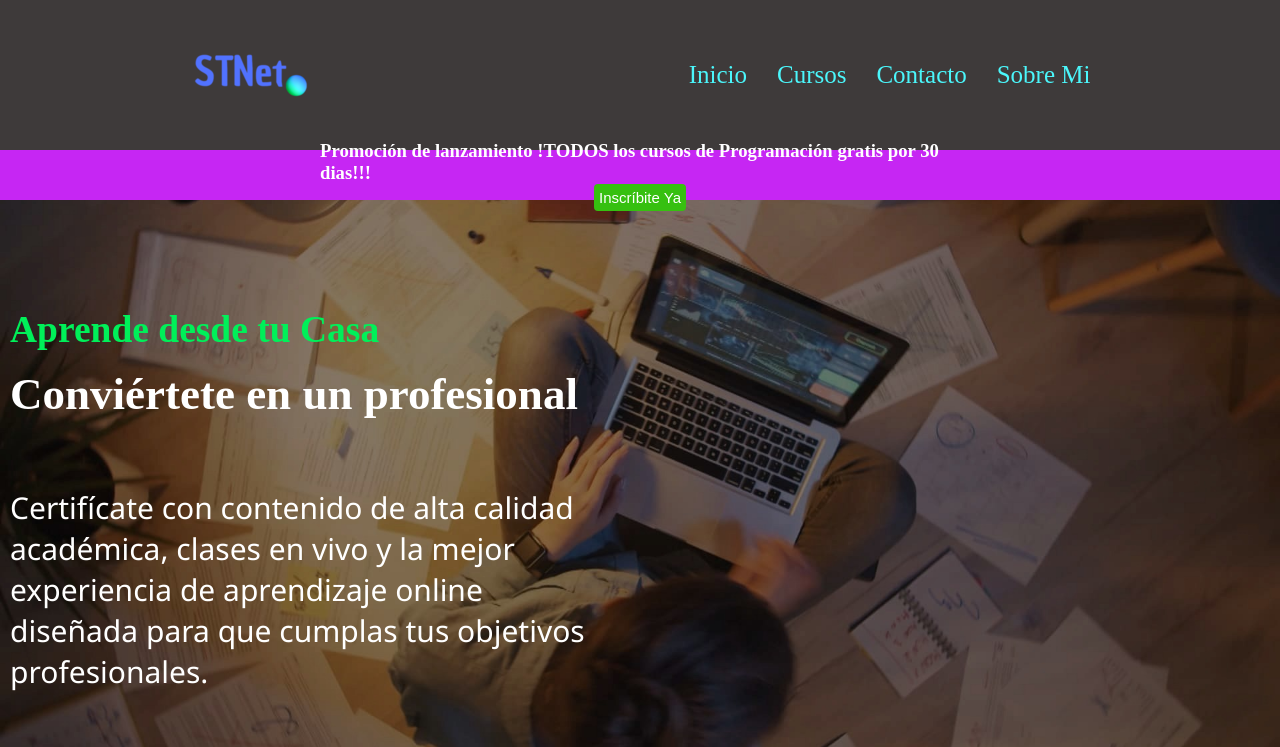
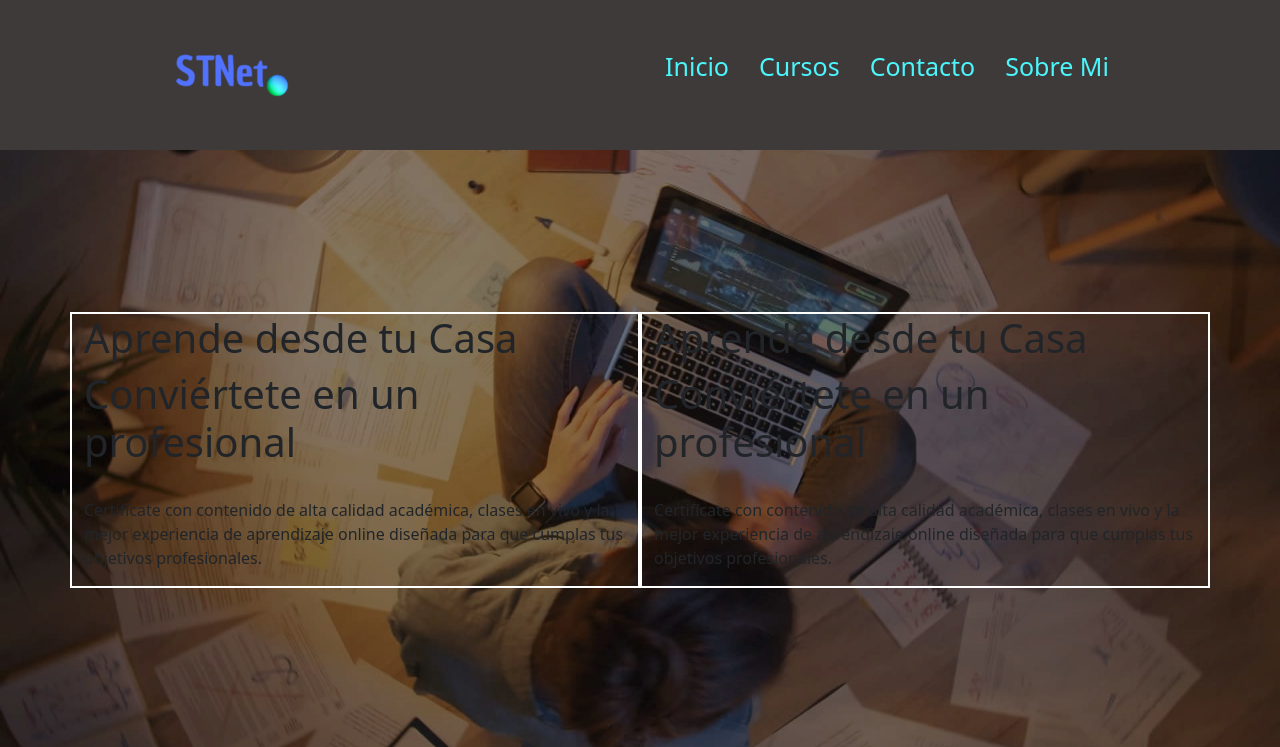
Before and after one commit to federic47/idea-Koss, a plain HTML site: page index.html in a window 1280 px wide. Shown: the top 747 px of the page. Drawn offline with nearby package versions, Linux system fonts and the light colour scheme.

Commit message:
rompiendo la seccion parallax

```diff
--- a/index.html
+++ b/index.html
@@ -6,6 +6,7 @@
     <meta name="viewport" content="width=device-width, initial-scale=1.0">
     <link rel="shortcut icon" href="assets/logo-favi.ico">
 	<link href="https://unpkg.com/aos@2.3.1/dist/aos.css" rel="stylesheet">
+	<link href="https://cdn.jsdelivr.net/npm/bootstrap@5.1.3/dist/css/bootstrap.min.css" rel="stylesheet" integrity="sha384-1BmE4kWBq78iYhFldvKuhfTAU6auU8tT94WrHftjDbrCEXSU1oBoqyl2QvZ6jIW3" crossorigin="anonymous">
 	<link rel="stylesheet" href="styles.css">
     <title>Inicio</title>
 </head>
@@ -24,23 +25,30 @@
 		</nav>
 	</header>
 
-	<!-- DIV BANNER------------ -->
-	<div class="banner">
-		<div class="banner_caja">
-			<h3>Promoción de lanzamiento !TODOS los cursos de Programación gratis por 30 dias!!!</h3>
-			<a href="#cursos"><input type="button" value ="Inscríbite Ya"/></a>
-		</div>
-	</div>
+
 
 	<!-- SECCION PARALAX------------ -->
 	<section class="parallax">
-			<div class="texto_parallax">
+			<div class="container">
+				<div class="row">
+					<div class="col-md-6">
 						<small><h1 class =texto_parallax_1>Aprende desde tu Casa</h1></small>
 						<h1 class =texto_parallax_2>Conviértete en un profesional</h1>
 						<br>
 						<p>Certifícate con contenido de alta calidad académica, clases en vivo y la mejor experiencia de aprendizaje
 						online diseñada para que cumplas tus objetivos profesionales.
 						</p>
+					</div>
+
+					<div class="col-md-6">
+						<small><h1 class =texto_parallax_1>Aprende desde tu Casa</h1></small>
+						<h1 class =texto_parallax_2>Conviértete en un profesional</h1>
+						<br>
+						<p>Certifícate con contenido de alta calidad académica, clases en vivo y la mejor experiencia de aprendizaje
+						online diseñada para que cumplas tus objetivos profesionales.
+						</p>
+					</div>
+				</div>
 			</div>
 	</section>
 
@@ -101,9 +109,13 @@
 	</div>
 	</footer>
 
+
+
 	<script src="https://unpkg.com/aos@2.3.1/dist/aos.js"></script>
 	<script>
 		AOS.init();
 	</script>
+
+	<script src="https://cdn.jsdelivr.net/npm/bootstrap@5.1.3/dist/js/bootstrap.bundle.min.js" integrity="sha384-ka7Sk0Gln4gmtz2MlQnikT1wXgYsOg+OMhuP+IlRH9sENBO0LRn5q+8nbTov4+1p" crossorigin="anonymous"></script>
 </body>
 </html>
--- a/styles.css
+++ b/styles.css
@@ -3,6 +3,10 @@
 *{
     margin: 0;
     padding: 0;
+}
+
+img{
+    max-width: 100%;
 }
 
 header {
@@ -39,34 +43,6 @@ header nav ul li a{
 
 }
 
- .banner {
-    display: flex;
-    justify-content: center;
-    background-color: rgb(198, 38, 243);
-    width: auto;
-    height: auto;
- }
-
- .banner_caja{
-    display: flex;
-    flex-direction: column;
-    justify-content: center;
-    align-items: center;
-    background-color: rgb(198, 38, 243);
-    width: 50%;
-    height: 50px;
-    color: white;
- }
-
- .banner_caja a input{
-    color: white;
-    font-size: 15px;
-    background-color: #36c010;
-    border: none;
-    border-radius: 4px;
-    padding: 5px;
- }
-
  .parallax{
     background-image: url(./images/parallax.jpg);
     height: 600px;
@@ -78,6 +54,13 @@ header nav ul li a{
     align-items: center;
  }
 
+
+ .col-md-6{
+    border: 2px solid white;
+
+ }
+
+ /*
  .texto_parallax{
     display: flex;
     flex-direction: column;
@@ -100,6 +83,8 @@ header nav ul li a{
     color: white;
     font-family: 'Segoe UI', Tahoma, Geneva, Verdana, sans-serif
  }
+
+ */
 
 
 /*******************************>>>>>SECTION GENERAL<<<<<<<*************************************/
```
Lines whose indentation alone changed are shown as unchanged.
